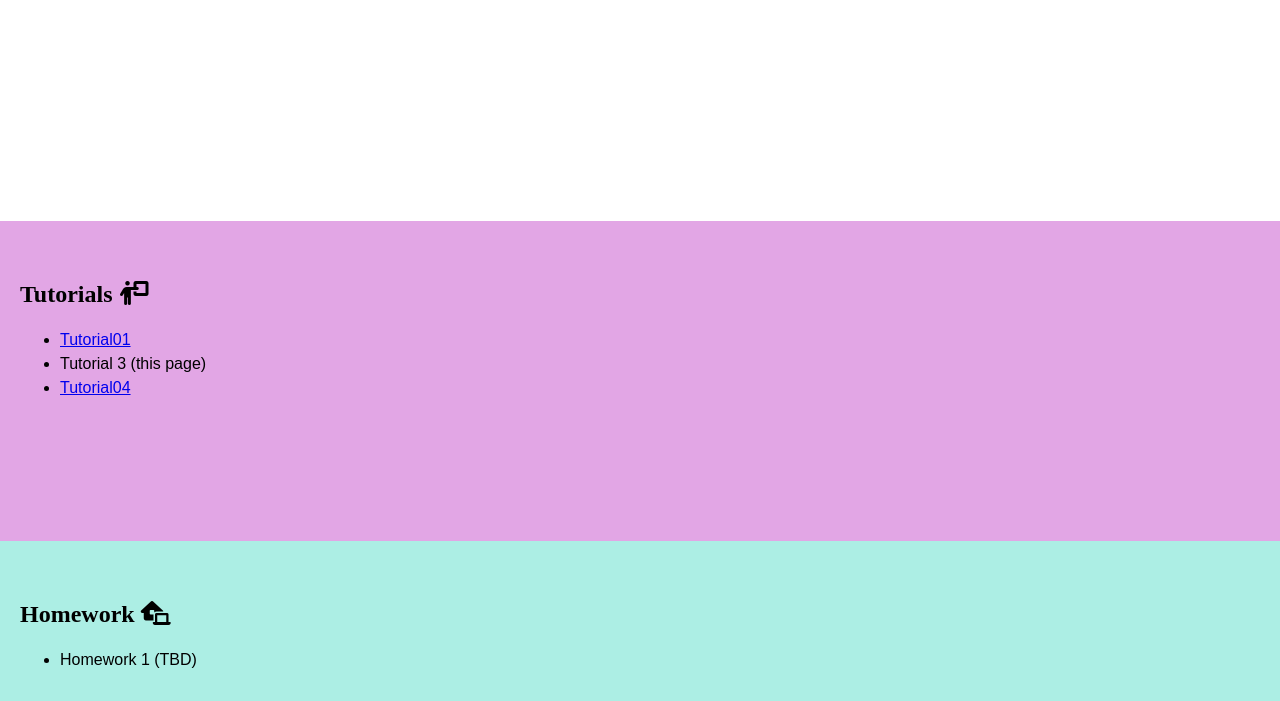
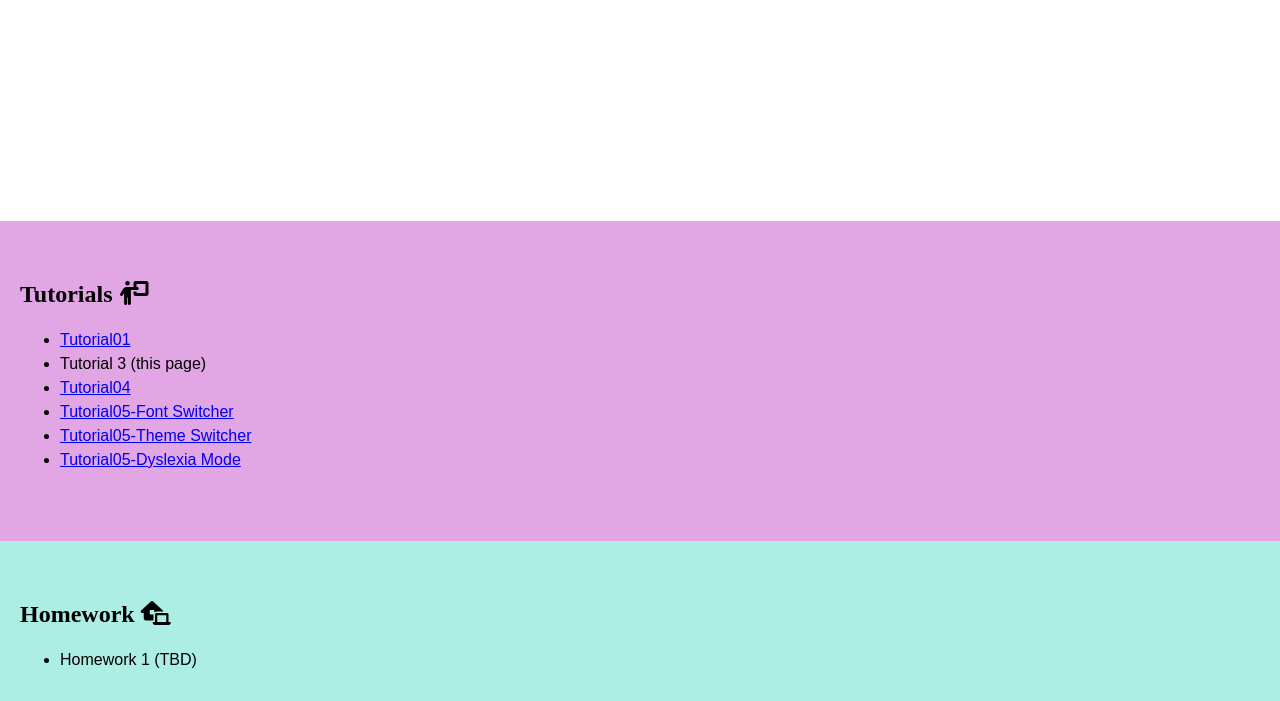
Before and after one commit to lydiahua1/CS130, a plain HTML site: page index.html in a window 1280 px wide. Shown: the part 99-800 px from the top of the page. Drawn offline with Linux system fonts and the light colour scheme; a web font is replaced by a local one.

Commit message:
homepage

```diff
--- a/index.html
+++ b/index.html
@@ -33,6 +33,15 @@
                     </li>
                     <li>
                         <a href="https://lydiahua1.github.io/CS130/Tutorials/tutorial04/index.html">Tutorial04</a>
+                    </li>
+                    <li>
+                        <a href="https://lydiahua1.github.io/CS130/Tutorials/tutorial05/01-font-switcher/index.html">Tutorial05-Font Switcher</a>
+                    </li>
+                    <li>
+                        <a href="https://lydiahua1.github.io/CS130/Tutorials/tutorial05/02-theme-switcher/index.html">Tutorial05-Theme Switcher</a>
+                    </li>
+                    <li>
+                        <a href="https://lydiahua1.github.io/CS130/Tutorials/tutorial05/03-dyslexia-mode/index.html">Tutorial05-Dyslexia Mode</a>
                     </li>
                 </ul>
             </section>
```
